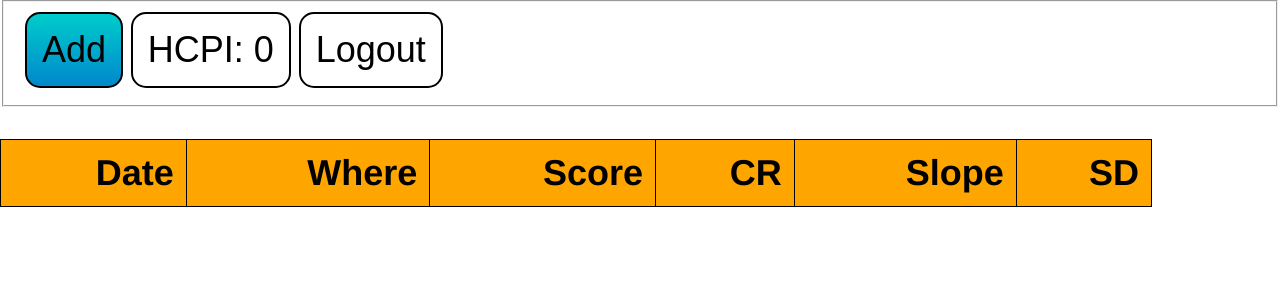
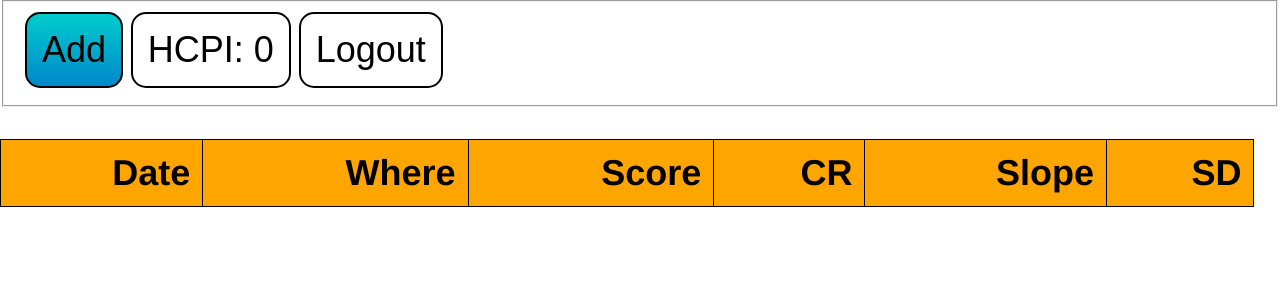
Before and after one commit to wolfmuel/hcpi, a Django app: page /hhs/ in a window 1280 px wide. Shown: the top 300 px of the page. Run offline with Django 3.2, Linux system fonts and the light colour scheme; a user stored in the database is signed in; data comes from the database, SQL or seed files in the repository; both versions use the stored data as it was after the commit; lists and menus that the app fills with data are empty.

Commit message:
changes table size

```diff
--- a/hhs/templates/hhs/index.html
+++ b/hhs/templates/hhs/index.html
@@ -33,7 +33,7 @@
         <button onclick="window.location.href='/hhs/logout';"> Logout</button>
     </fieldset>
     <br>
-    <table style="width:90%; font-size:36px">
+    <table style="width:98%; font-size:36px">
       <thead>
 	<tr style="background-color: orange">
 	  <th style="text-align:right;">Date</th>
```
Also changed, not shown: db.sqlite3.
